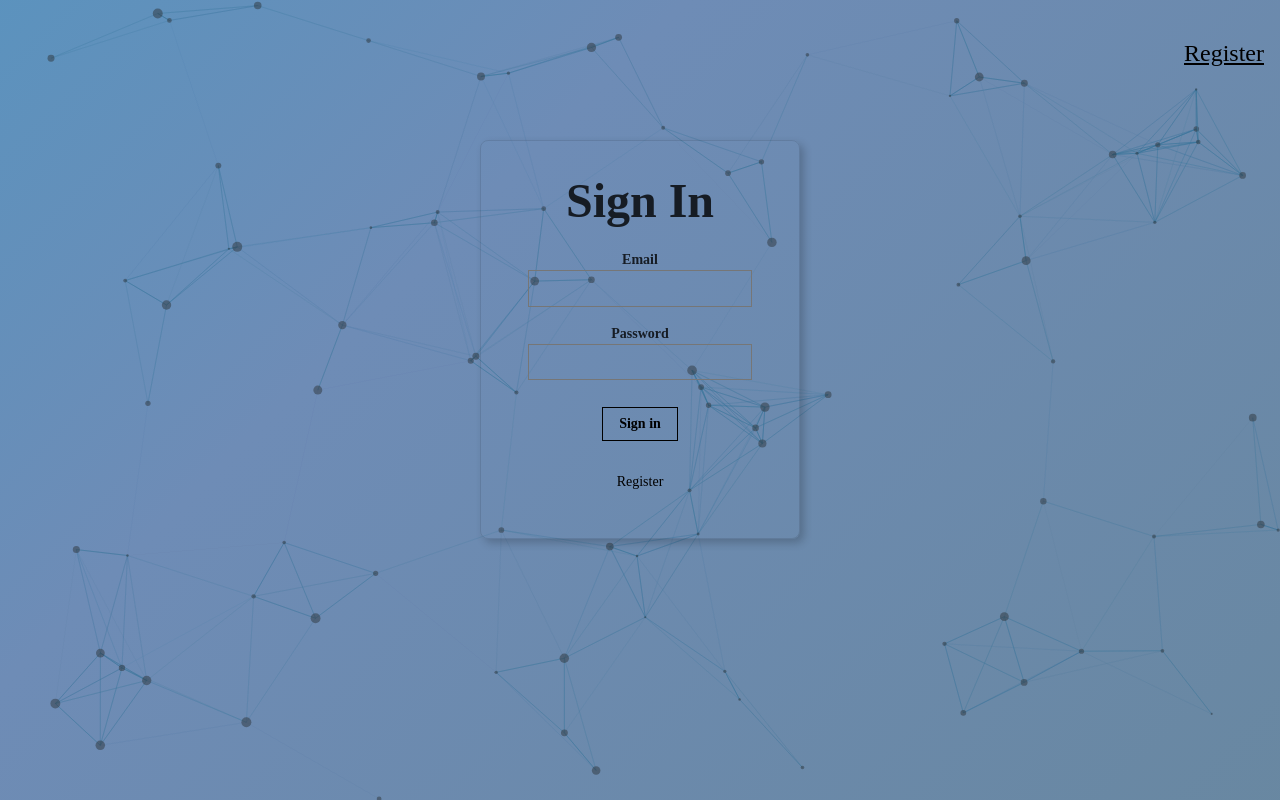
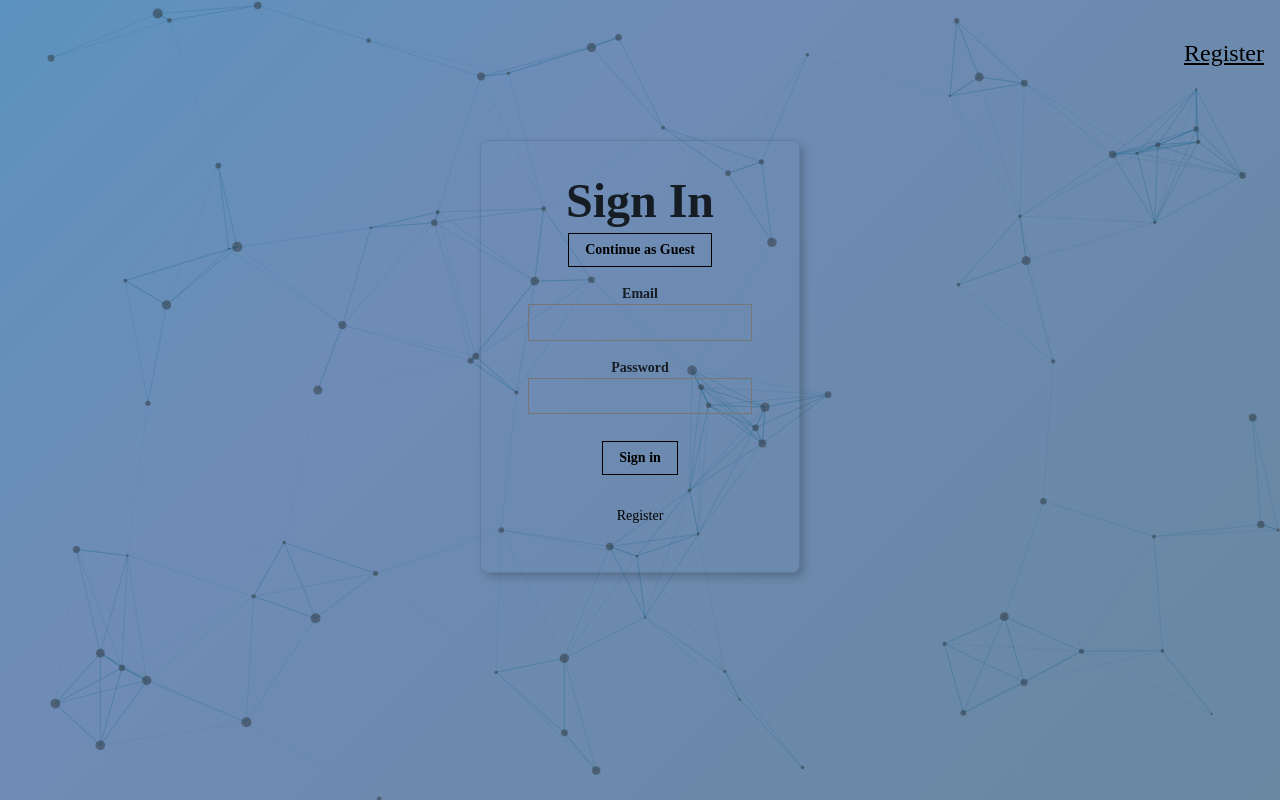
Before and after one commit to IordanAlexandru1997/FacialRecognitionWebApp, a React (Create React App) app: page / in a window 1280 px wide. Built offline with nearby package versions, Linux system fonts and the light colour scheme.

Commit message:
added guest functionality

```diff
--- a/src/components/signin/Signin.js
+++ b/src/components/signin/Signin.js
@@ -32,6 +32,12 @@ class Signin extends React.Component {
                 }
             })
     }
+    onGuestSignIn = () => {
+        // Here you can set a guest user or just navigate to the home
+        // You might want to set a default user object if your app relies on user data
+        this.props.loadUser({ id:'b@b.com', entries: 0, name: 'Guest', email:'b@b.com', password:'12345678' });
+        this.props.onRouteChange('home'); // Navigate to home or guest-specific route
+    }
     render() {
         const { onRouteChange } = this.props;
         return (
@@ -41,6 +47,9 @@ class Signin extends React.Component {
                         <div className="measure ">
                             <fieldset id="sign_up" className=" center-row ba b--transparent ph0 mh0">
                                 <legend className="f1 fw6 ph0 mh0 center">Sign In</legend>
+                                <div className='center'>
+                                <input onClick={this.onGuestSignIn} className="b ph3 pv2 input-reset ba b--black bg-transparent grow pointer f6 dib" type="button" value="Continue as Guest"/>
+                                </div>
                                 <div className="mt3 ">
                                     <label className="db fw6 lh-copy f6 tc" htmlFor="email-address">Email</label>
                                     <input className="pa2 input-reset ba bg-transparent hover-bg-black hover-white w-100"
```
